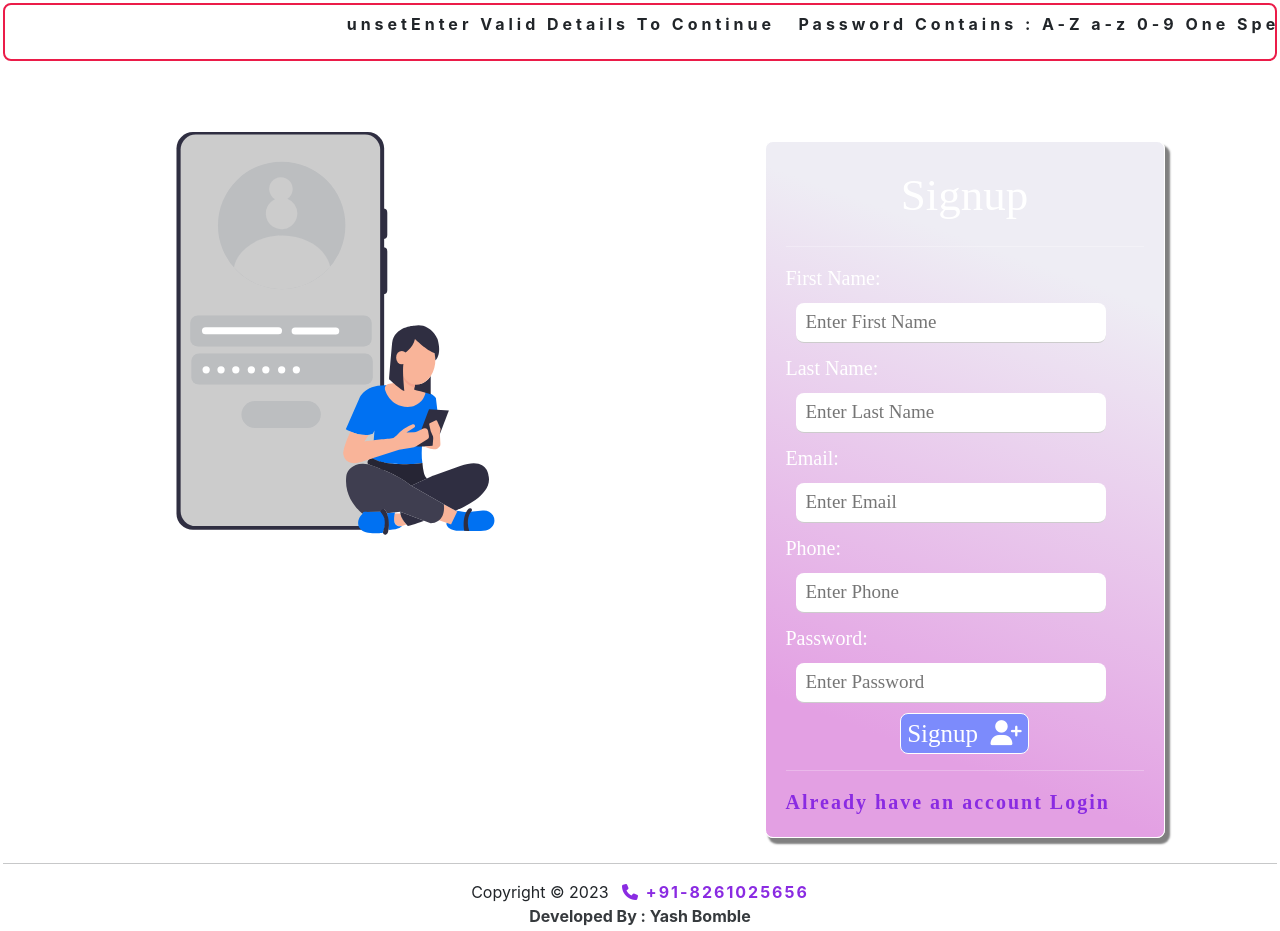
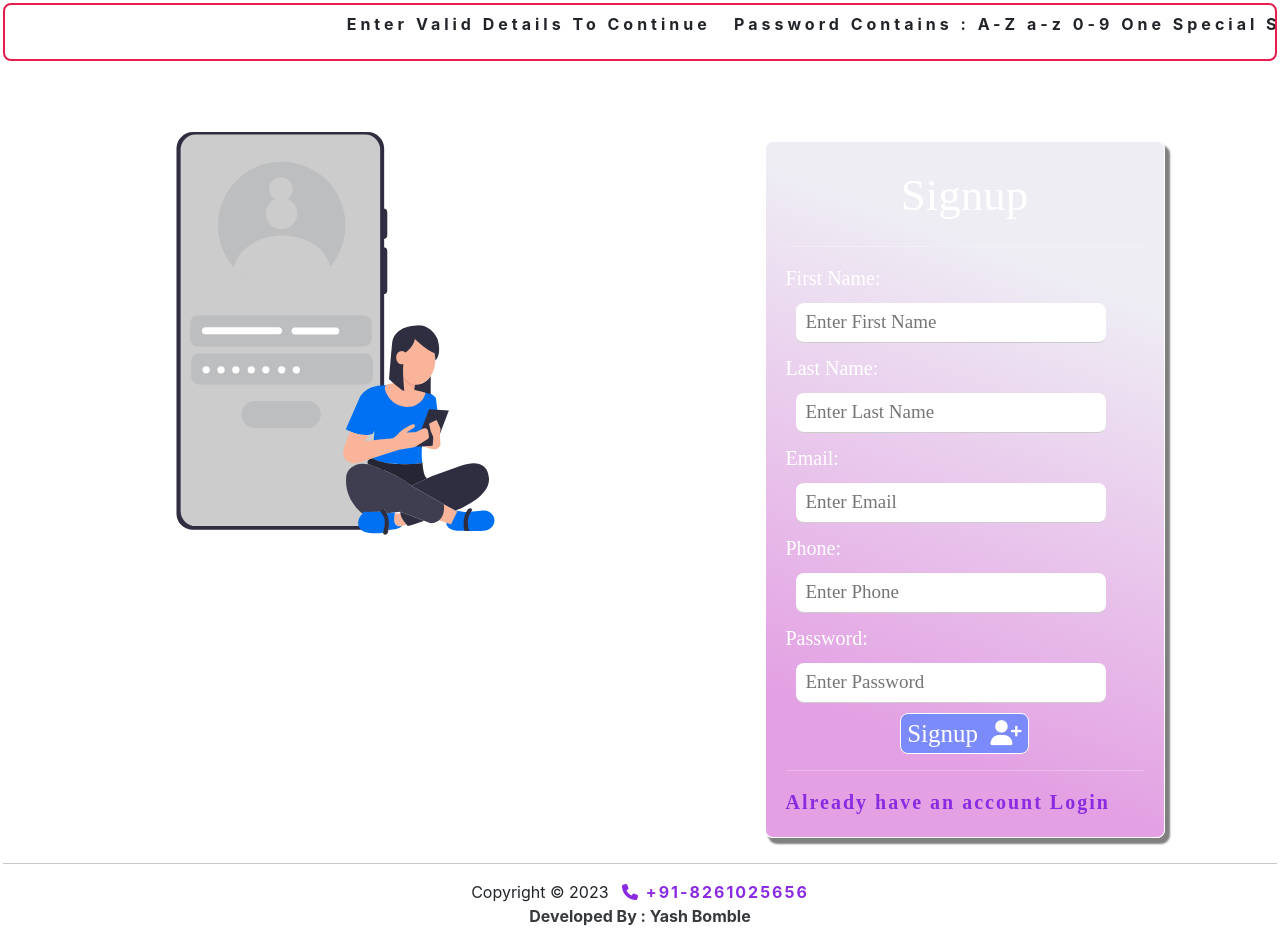
Before and after one commit to YASHBOMBLE/Portfolio-website, a React (Create React App) app in the folder client/: page /signup in a window 1280 px wide. Built offline with nearby package versions, Linux system fonts and the light colour scheme; no server answers.

Commit message:
feat: env file

```diff
--- a/client/src/views/Signup/Signup.js
+++ b/client/src/views/Signup/Signup.js
@@ -123,7 +123,7 @@ function Signup() {
       <div className='row'>
         <div className='col-md-12'>
           <div class="wrapper">
-            <p class="target">{process.env.REACT_APP_MAIL_KEY}Enter Valid Details To Continue &nbsp;&nbsp;Password Contains : A-Z a-z 0-9 One Special Symbol </p>
+            <p class="target">Enter Valid Details To Continue &nbsp;&nbsp;Password Contains : A-Z a-z 0-9 One Special Symbol </p>
           </div>
 
 
```
Also changed, not shown: 1 other file (tests, documents, lock files or other folders).
